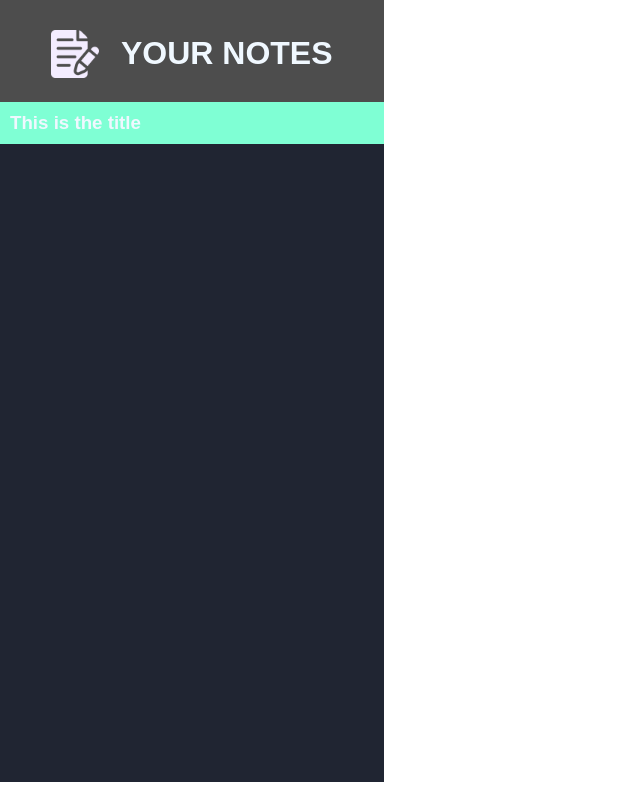
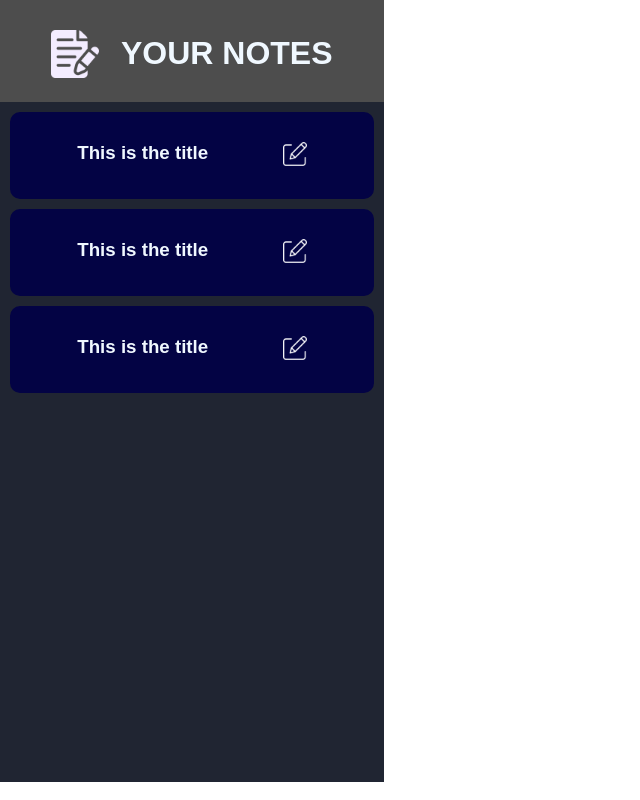
Before and after one commit to karansethia/React-Notes-App, a React (Create React App) app: page / in a window 1280 px wide. Shown: the whole page, without its empty margins (0-640 px from the left). Built offline with nearby package versions, Linux system fonts and the light colour scheme.

Commit message:
comppleting design for side notes

```diff
--- a/src/Components/Sidebar/NotesList.js
+++ b/src/Components/Sidebar/NotesList.js
@@ -5,6 +5,8 @@ export default function NotesList(props){
     return(
         <div className='notes-list'>
         <SideNote />
+        <SideNote />
+        <SideNote />
         </div>
     )
 }
--- a/src/Components/Sidebar/Noteslist.css
+++ b/src/Components/Sidebar/Noteslist.css
@@ -5,7 +5,6 @@
     overflow: hidden;
 }
 .notes-list{
-    overflow-y: hidden;
     width: 30vw;
     height: 85vh;
     background-color: #202532;
--- a/src/Components/Sidebar/SideNote.css
+++ b/src/Components/Sidebar/SideNote.css
@@ -1,7 +1,19 @@
 .side-note{
+    display: flex;
+    justify-content: space-around;
     font-family: sans-serif;
-    padding: 10px;
-    margin: auto;
+    padding: 30px;
+    margin: 10px;
+    border-radius: 10px;
     color: aliceblue;
-    background-color: aquamarine;
+    background-color: rgb(3, 3, 68);
 }
+.editBtn{
+    border: none;
+    background-color: rgba(255, 255, 255, 0);
+    cursor: pointer;
+}
+.editBtn > img{
+    width: 24px;
+    height: 24px;
+}
--- a/src/Components/Sidebar/SideNote.js
+++ b/src/Components/Sidebar/SideNote.js
@@ -1,9 +1,10 @@
 import './SideNote.css'
-
+import editbtn from '/Users/karansethia/Documents/React-Notes/app-files/src/media/edit.png'
 export default function SideNote(props){
     return (
         <div className="side-note">
             <h3>This is the title</h3>
+            <button className='editBtn'><img src={editbtn} alt="edit"/></button>
         </div>
     )
 }
```
Also changed, not shown: src/media/edit.png (added).
